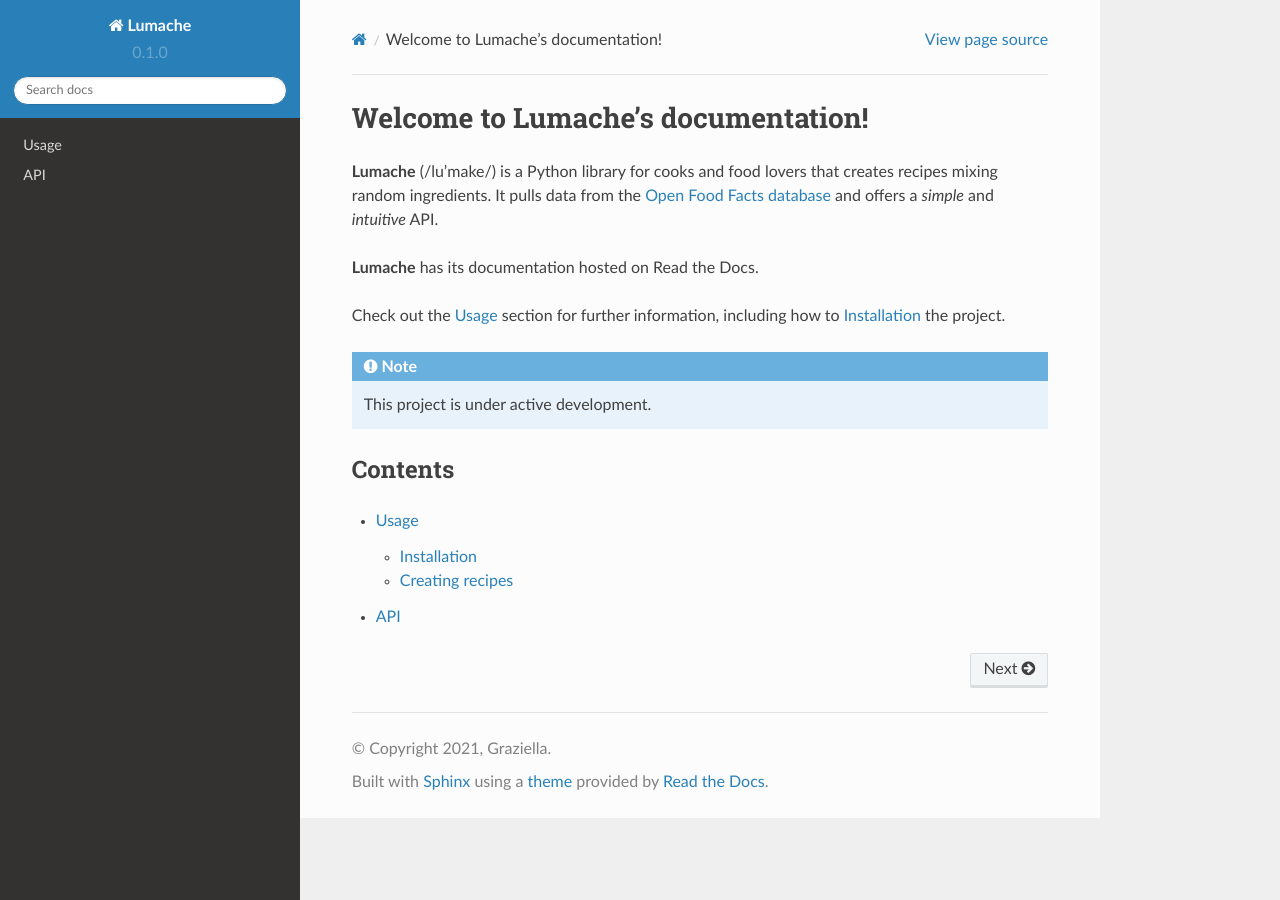
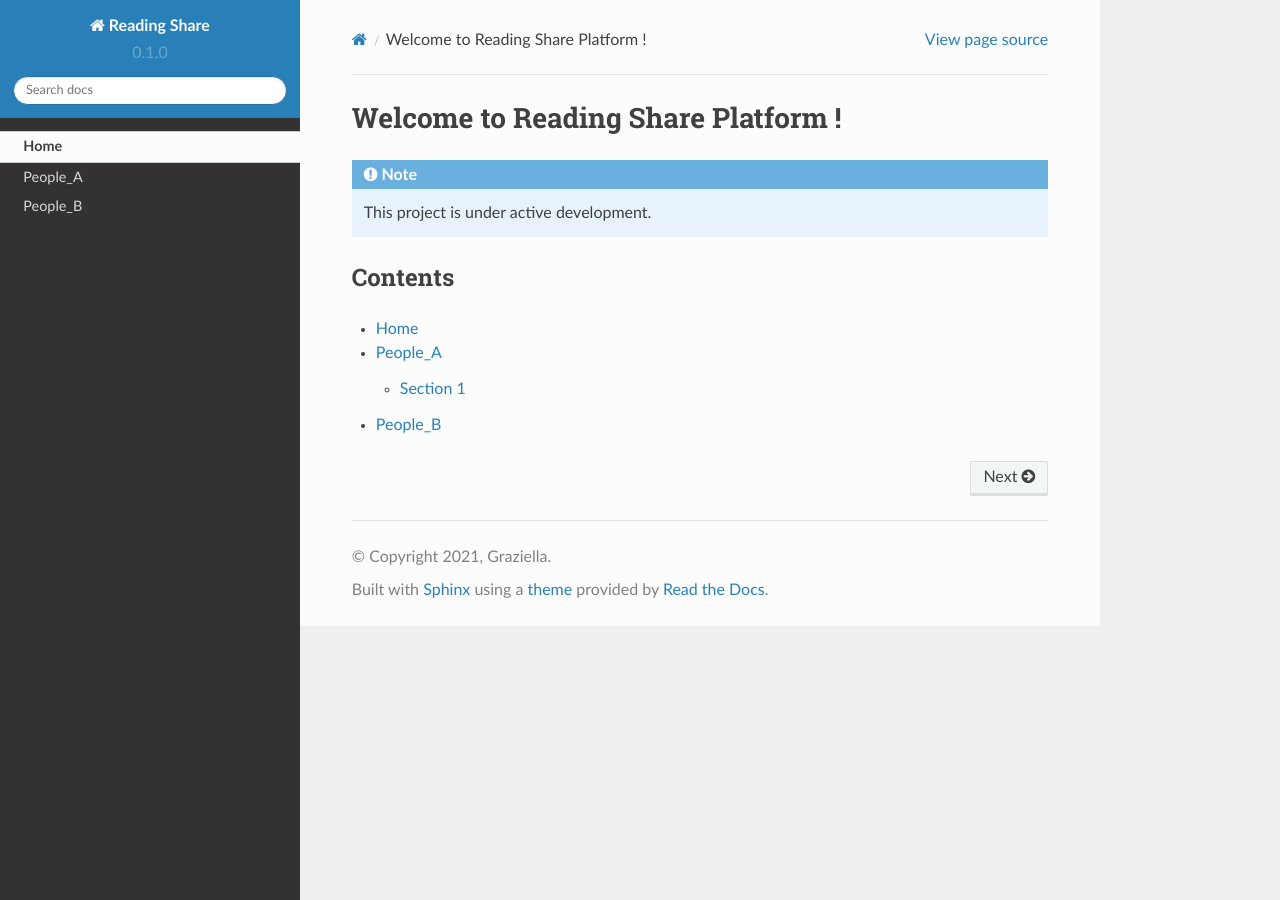
Before and after one commit to qbdl/ReadtheDocs-Testing, a Sphinx documentation site: the page built from docs/source/index.rst, in a window 1280 px wide. Built offline with Sphinx 7.4.7 and the Read the Docs theme 2.0.0, drawn with Linux system fonts in a browser that asks for light colours.

Commit message:
update a base reading share platform

```diff
--- /dev/null
+++ b/docs/source/People_B.rst
@@ -0,0 +1,2 @@
+People_B
+==========
--- a/docs/source/api.rst
+++ /dev/null
@@ -1,7 +0,0 @@
-API
-===
-
-.. autosummary::
-   :toctree: generated
-
-   lumache
--- a/docs/source/conf.py
+++ b/docs/source/conf.py
@@ -1,10 +1,11 @@
 # Configuration file for the Sphinx documentation builder.
+import sphinx_rtd_theme
 
 # -- Project information
 
-project = 'Lumache'
+project = 'Reading Share'
 copyright = '2021, Graziella'
-author = 'Graziella'
+author = 'Li Kejie'
 
 release = '0.1'
 version = '0.1.0'
@@ -20,6 +21,7 @@
 ]
 
 intersphinx_mapping = {
+    "rtd": ("https://docs.readthedocs.io/en/stable/", None),
     'python': ('https://docs.python.org/3/', None),
     'sphinx': ('https://www.sphinx-doc.org/en/master/', None),
 }
@@ -30,6 +32,12 @@
 # -- Options for HTML output
 
 html_theme = 'sphinx_rtd_theme'
+html_theme_path = [sphinx_rtd_theme.get_html_theme_path()]
 
 # -- Options for EPUB output
 epub_show_urls = 'footnote'
+
+# List of patterns, relative to source directory, that match files and
+# directories to ignore when looking for source files.
+# This pattern also affects html_static_path and html_extra_path.
+exclude_patterns = ["_build", "Thumbs.db", ".DS_Store"]
--- a/docs/source/index.rst
+++ b/docs/source/index.rst
@@ -1,16 +1,8 @@
-Welcome to Lumache's documentation!
+..
+   .. include:: ../../README.rst
+
+Welcome to Reading Share Platform !
 ===================================
-
-**Lumache** (/lu'make/) is a Python library for cooks and food lovers
-that creates recipes mixing random ingredients.
-It pulls data from the `Open Food Facts database <https://world.openfoodfacts.org/>`_
-and offers a *simple* and *intuitive* API.
-
-**Lumache** has its documentation hosted on Read the Docs.
-
-Check out the :doc:`usage` section for further information, including
-how to :ref:`installation` the project.
-
 .. note::
 
    This project is under active development.
@@ -20,5 +12,6 @@
 
 .. toctree::
 
-   usage
-   api
+   Home <self>
+   People_A
+   People_B
```
Also changed, not shown: README.rst (+26 -7 lines), docs/source/People_A.rst (added, +13 -0 lines), docs/source/usage.rst (deleted, +0 -33 lines), 1 other file.
